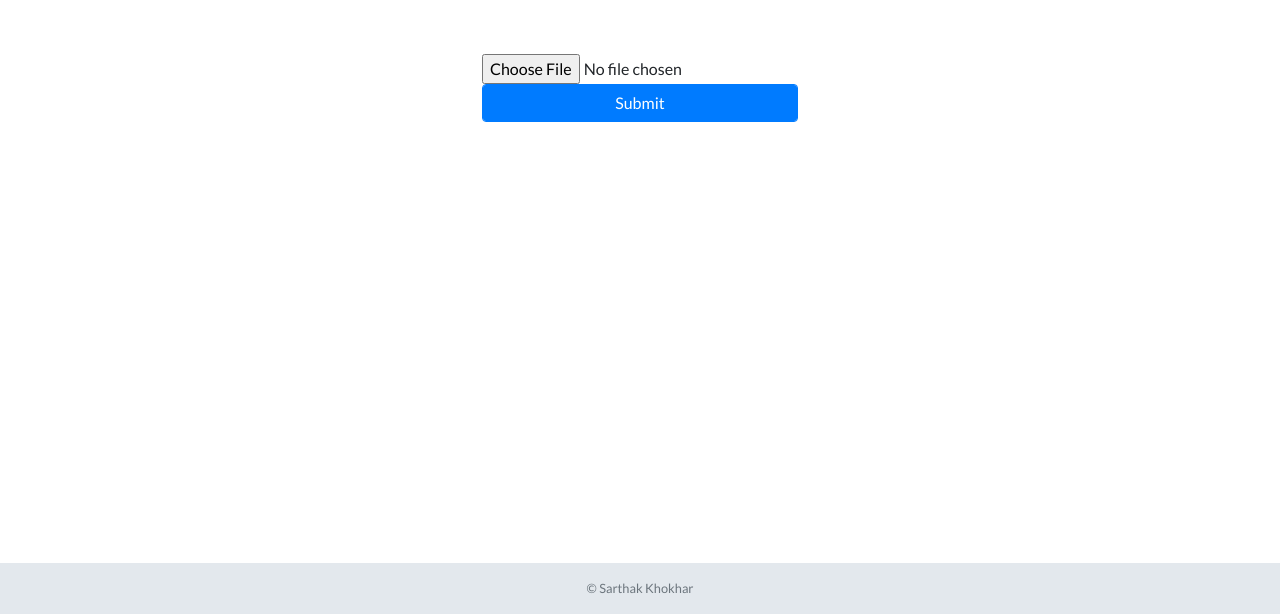
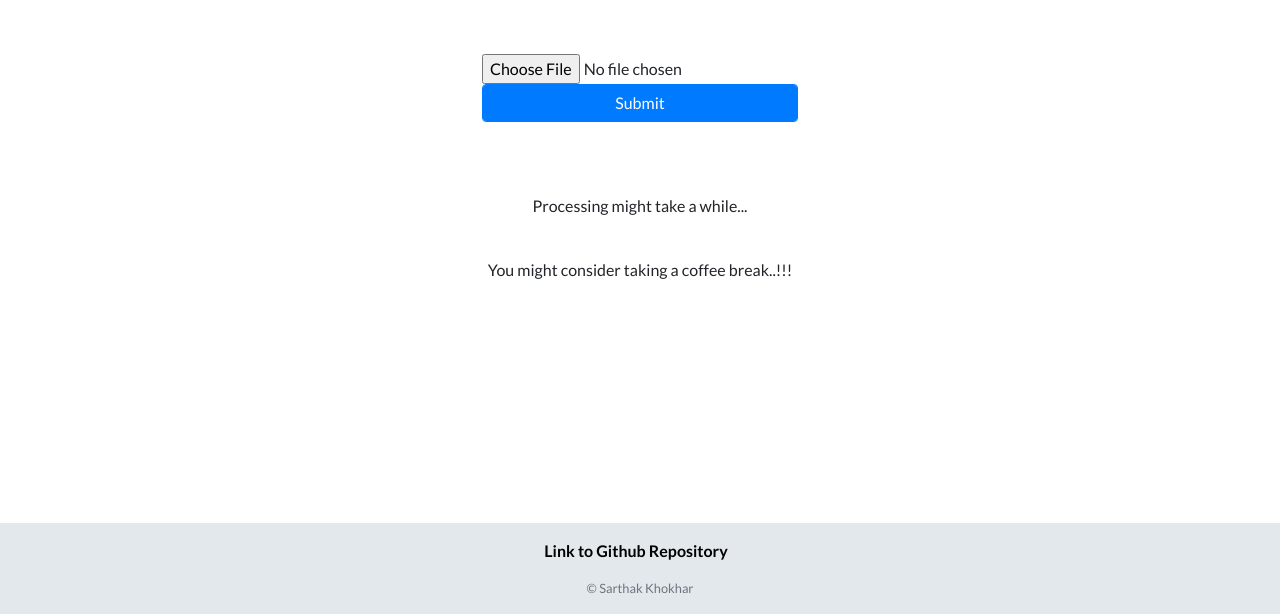
Before and after one commit to SarthakK337/Sentiment-Analysis, a Flask app: page / in a window 1280 px wide. Shown: the part 186-800 px from the top of the page. Run offline with Flask 2, Linux system fonts and the light colour scheme; parts of the project's set-up code (start-up, migrations or seed data) failed here and were passed over; some libraries are stand-ins or nearby versions.

Commit message:
first commit

```diff
--- a/main.py
+++ b/main.py
@@ -7,9 +7,6 @@ import flask_monitoringdashboard as dashboard
 from transformers import AutoTokenizer, AutoModelForSequenceClassification
 from sentiment_Score import sentimentScore
 from preprocess_Text import preprocessText
-
-# Importing Libs
-# Data manupulation
 import pandas as pd
 
 os.putenv('LANG', 'en_US.UTF-8')
@@ -48,8 +45,8 @@ def dataanalysis():
             df['Text_update'] = df["Text"].apply(lambda x: preprocessText(x).preprocess_text())
 
             # Filtering Data
-            df=df[df["Text_update"]!=""]
-            df=df[df.Star<=2].reset_index()
+            df=df[df["Text_update"]!=""]                    # removing blank rows
+            df=df[df.Star<=2].reset_index()                 # taking data for stars <= 2
             df.drop(columns="index",inplace=True)
 
             # Predicting sentiment using pre-trained model
@@ -72,10 +69,10 @@ def dataanalysis():
 
         else:
             print('Nothing Matched')
-    except ValueError:
-        return Response("Error Occurred! %s" % ValueError)
-    except KeyError:
-        return Response("Error Occurred! %s" % KeyError)
+    # except ValueError:
+    #     return Response("Error Occurred! %s" % ValueError)
+    # except KeyError:
+    #     return Response("Error Occurred! %s" % KeyError)
     except Exception as e:
         return Response("Error Occurred! %s" % e)
 
--- a/preprocess_Text.py
+++ b/preprocess_Text.py
@@ -11,17 +11,17 @@ class preprocessText:
         :return: it will clean text
         """
 
-        # Removing unwonted text
         try:
+            # Removing numbers
             text = self.text
             text = str(text)
             text = [i if i.isalpha() else i if i.isalnum() == False else "" for i in text.split()]
             text = " ".join(text)
 
-            # remove punctuations
+            # Removing punctuations
             text = text.translate(str.maketrans("", "", string.punctuation))
 
-            # remove user reference "@" and "#" feom text
+            # Remove user reference "@" and "#" from text
             text = re.sub(r'\@\w+|\#', "", text)
 
             return text
--- a/templates/index.html
+++ b/templates/index.html
@@ -114,7 +114,6 @@
 	<!-- Navigation -->
 	<nav class="navbar navbar-light bg-info static-top">
 		<div class="container-fluid">
-			<!-- <a class="navbar-brand" href=""><img src="https://github.com/SarthakK337/WaferFaultDetection_circleci/blob/main/Img/IMG_20220424_191848.png" alt="Project" /></a> -->
 			<h1 class="text-light mx-auto">Project Submission</h1>
 		</div>
 	</nav>
@@ -128,33 +127,21 @@
 			<div class="row">
 				<div class="mx-auto my-auto" >
 					<br/>
-<!--					<form method="post" id="datafetch_form">-->
-<!--						<div class="form-group files color">-->
-<!--&lt;!&ndash;							<input type="text" name = "csvfile" id="csvfile" class="form-control" placeholder="Enter absolute file path." required>&ndash;&gt;-->
-<!--							<input type="text" name = "csvfile" id="csvfile" required>-->
-<!--&lt;!&ndash;							<input id="fileSelect" type="file" accept=".csv, application/vnd.openxmlformats-officedocument.spreadsheetml.sheet, application/vnd.ms-excel" />&ndash;&gt;-->
-<!--						</div>-->
-<!--						<div class=""><button class="form-control btn-primary" id="customfile">Custom File Predict</button></div>-->
-<!--					</form>-->
 					<form action="/dataanalysis" method="post" enctype="multipart/form-data">
 						<input type="file" name="file1">
-
-						<button type="submit" class="form-control btn-primary"> Submit </button>
+						<br/>
+						<button type="submit" class="form-control btn-primary" id="customfile"> Submit </button>
+						<br/>
+						<br/>
+						<br/>
+						<p>Processing might take a while...</p>
+						<br/>
+						<p>You might consider taking a coffee break..!!!</p>
 					</form>
 				</div>
 			</div>
 			<br/>
 			<br/>
-<!--			<div class="row">-->
-<!--				<div class="res-container my-auto mx-auto col">-->
-<!--					<div class="result-box shadow rounded-lg">-->
-<!--						<h6 class="title">Results</h6>-->
-<!--						<div class="json-result">-->
-<!--							-->
-<!--						</div>-->
-<!--					</div>-->
-<!--				</div>-->
-			</div>
 		</div>
 	</section>
 
@@ -163,38 +150,12 @@
 		<div class="container-fluid">
 			<div class="row">
 				<div class="col-lg-6 h-100 text-center my-auto mx-auto">
+					<p class="list-inline-item"><a href="https://github.com/SarthakK337/Sentiment-Analysis">Link to Github Repository</a></p>
 					<p class="text-muted small mb-2 mb-lg-0">&copy; Sarthak Khokhar</p>
 				</div>
 			</div>
 		</div>
 	</footer>
-
-
-<!--	<div id="loading"><div class="loader"></div></div>-->
-	<!-- Bootstrap core JavaScript -->
-<!--	<script src="https://ajax.googleapis.com/ajax/libs/jquery/3.4.1/jquery.min.js"></script>-->
-<!--	<script src="https://cdnjs.cloudflare.com/ajax/libs/popper.js/1.16.0/umd/popper.min.js"></script>-->
-<!--	<script src="https://maxcdn.bootstrapcdn.com/bootstrap/4.4.1/js/bootstrap.min.js"></script>-->
-<!--	<script>-->
-<!--		$(document).ready(function(){-->
-<!--			$('#loading').hide();-->
-<!--			$("#customfile").click(function(e){-->
-<!--				e.preventDefault();-->
-<!--				$('#loading').show();-->
-<!--				var path = $("#csvfile").val();-->
-<!--				$.ajax({-->
-<!--					//change url below-->
-<!--					url : "/dataanalysis",-->
-<!--					type: "POST",-->
-<!--					data: {filepath:path},-->
-<!--					success: function(response){-->
-<!--						$(".json-result").html('<p>"Prediction File created at !!!Prediction_Output_File/Predictions.csv and few of the predictions are"</p><pre>' + response + '</pre>');	-->
-<!--						$('#loading').hide();-->
-<!--					}-->
-<!--				});-->
-<!--			});-->
-<!--		});-->
-<!--	</script>-->
 </body>
 
 </html>
```
Also changed, not shown: flask_monitoringdashboard.db, 1 other file.
